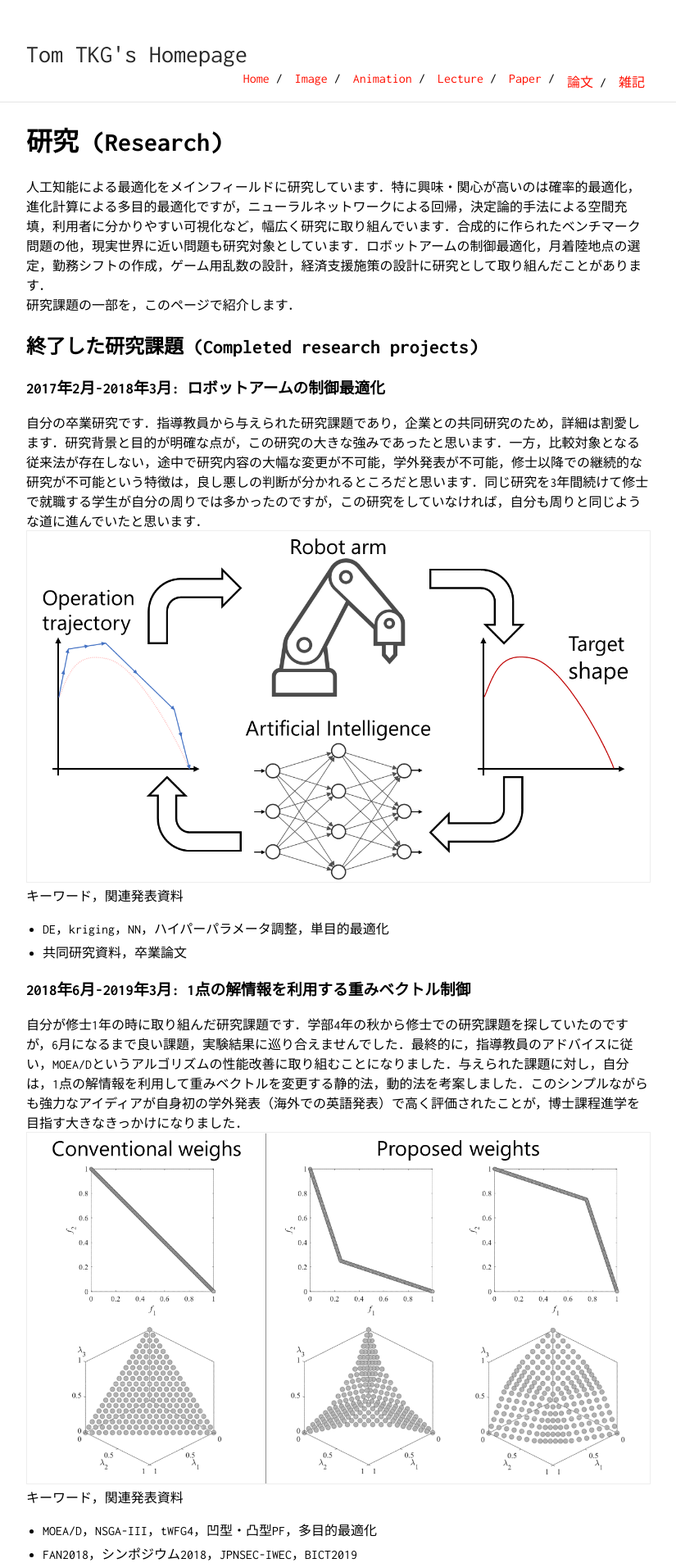
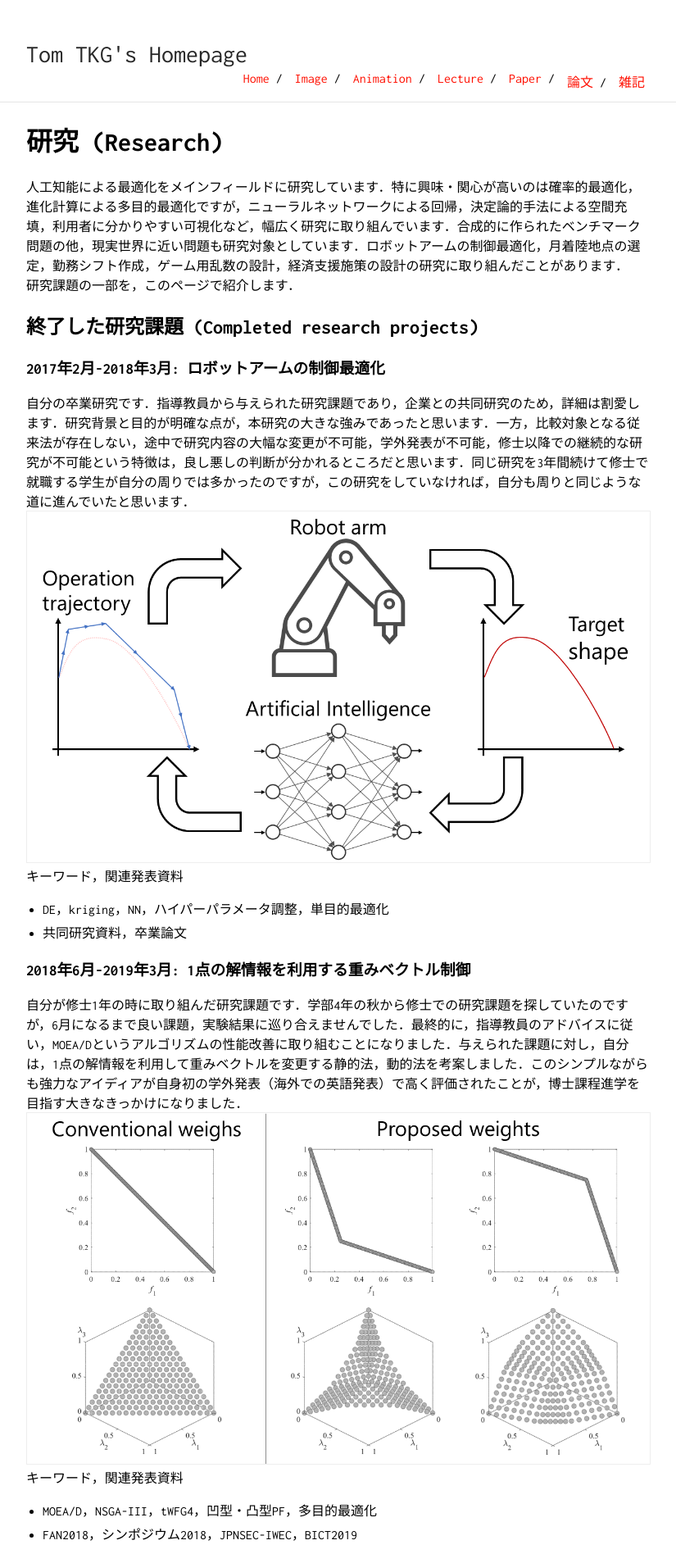
Before and after one commit to tomtkg/tomtkg.github.io, a Jekyll site: the page built from researchJP.md, in a window 1280 px wide. Shown: the whole page at 82% size, without its empty margins (228-1053 px from the left). Built offline with Jekyll 4.4.1, drawn with Linux system fonts in a browser that asks for light colours; after the commit the page ends 1883 px from its top, so only the background shows below that.

Commit message:
Update researchJP.md

```diff
--- a/researchJP.md
+++ b/researchJP.md
@@ -4,12 +4,12 @@ title: Tom TKG's Homepage
 ---
 
 # 研究 (Research)
-人工知能による最適化をメインフィールドに研究しています．特に興味・関心が高いのは確率的最適化，進化計算による多目的最適化ですが，ニューラルネットワークによる回帰，決定論的手法による空間充填，利用者に分かりやすい可視化など，幅広く研究に取り組んでいます．合成的に作られたベンチマーク問題の他，現実世界に近い問題も研究対象としています．ロボットアームの制御最適化，月着陸地点の選定，勤務シフトの作成，ゲーム用乱数の設計，経済支援施策の設計に研究として取り組んだことがあります．
+人工知能による最適化をメインフィールドに研究しています．特に興味・関心が高いのは確率的最適化，進化計算による多目的最適化ですが，ニューラルネットワークによる回帰，決定論的手法による空間充填，利用者に分かりやすい可視化など，幅広く研究に取り組んでいます．合成的に作られたベンチマーク問題の他，現実世界に近い問題も研究対象としています．ロボットアームの制御最適化，月着陸地点の選定，勤務シフト作成，ゲーム用乱数の設計，経済支援施策の設計の研究に取り組んだことがあります．
 研究課題の一部を，このページで紹介します．
 
 ## 終了した研究課題 (Completed research projects)
 ### 2017年2月-2018年3月: ロボットアームの制御最適化
-自分の卒業研究です．指導教員から与えられた研究課題であり，企業との共同研究のため，詳細は割愛します．研究背景と目的が明確な点が，この研究の大きな強みであったと思います．一方，比較対象となる従来法が存在しない，途中で研究内容の大幅な変更が不可能，学外発表が不可能，修士以降での継続的な研究が不可能という特徴は，良し悪しの判断が分かれるところだと思います．同じ研究を3年間続けて修士で就職する学生が自分の周りでは多かったのですが，この研究をしていなければ，自分も周りと同じような道に進んでいたと思います．
+自分の卒業研究です．指導教員から与えられた研究課題であり，企業との共同研究のため，詳細は割愛します．研究背景と目的が明確な点が，本研究の大きな強みであったと思います．一方，比較対象となる従来法が存在しない，途中で研究内容の大幅な変更が不可能，学外発表が不可能，修士以降での継続的な研究が不可能という特徴は，良し悪しの判断が分かれるところだと思います．同じ研究を3年間続けて修士で就職する学生が自分の周りでは多かったのですが，この研究をしていなければ，自分も周りと同じような道に進んでいたと思います．
 <img src="image/graduation_thesis.png"/>
 キーワード，関連発表資料
 - DE，kriging，NN，ハイパーパラメータ調整，単目的最適化
```
